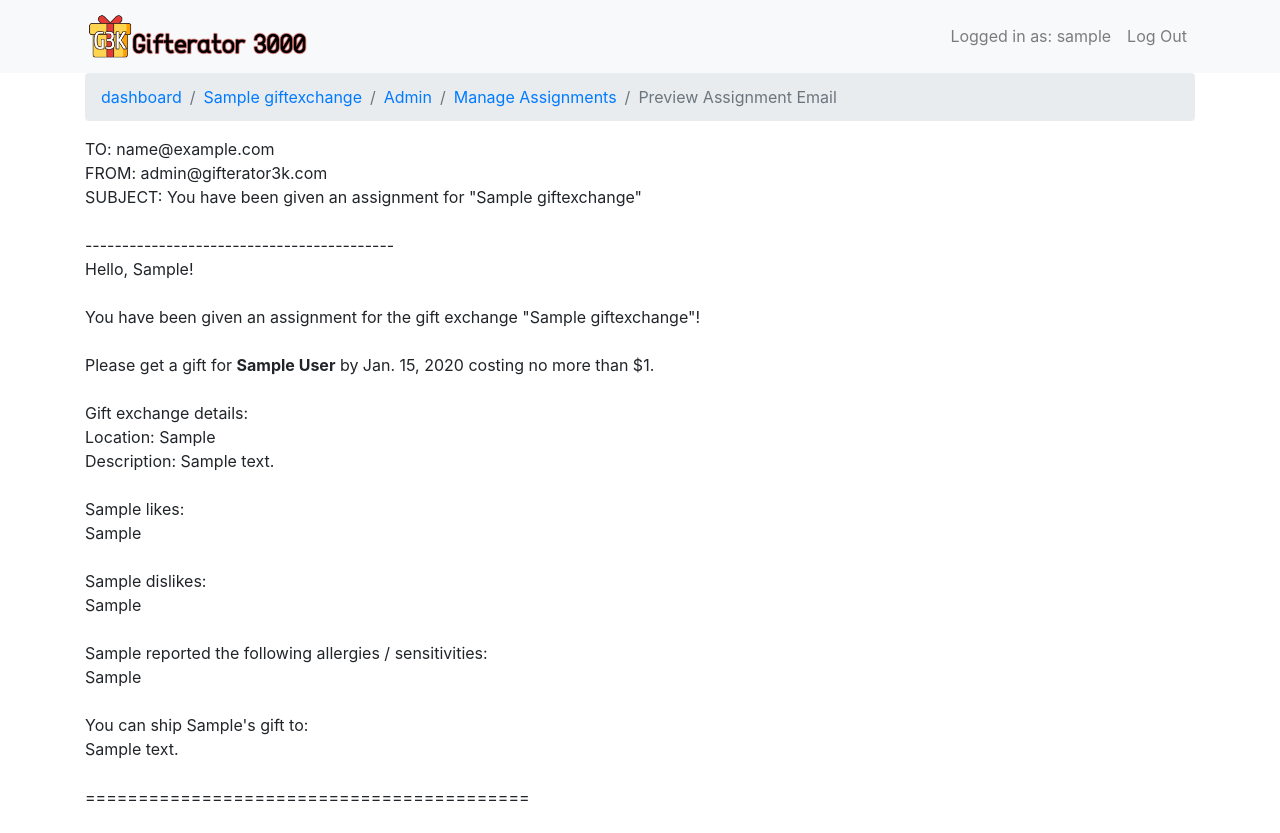
After one commit to astromitts/gifterator3000, a Django app: page /giftexchange/1/manage/assignments/previewemail/1/ in a window 1280 px wide. The commit adds this page. Run offline with Django 3.2, Linux system fonts and the light colour scheme; a user stored in the database is signed in; tables that the repository leaves empty hold one stand-in row (values such as "Sample post"); some libraries are stand-ins or nearby versions.

Commit message:
Add preview emails function and block test email domain

```diff
--- a/giftexchange/models.py
+++ b/giftexchange/models.py
@@ -32,7 +32,7 @@ def generate_login_token(email):
 	return token_hash.hexdigest()
 
 def send_email(subject, html_body, to_emails):
-	if settings.SEND_EMAILS:
+	if settings.SEND_EMAILS and not settings.TEST_EMAIL_DOMAIN in to_emails:
 		message = Mail(
 			from_email=settings.FROM_ADDRESS,
 			to_emails=to_emails,
@@ -475,6 +475,7 @@ class ExchangeAssignment(models.Model):
 		formatted_body = render_to_string(
 			'giftexchange/emails/assignment_email.html',
 			context={
+				'giver': self.giver,
 				'assignment': self.reciever,
 				'giftexchange': self.giftexchange
 			}
@@ -484,9 +485,26 @@ class ExchangeAssignment(models.Model):
 		    html_body=formatted_body,
 		    to_emails=self.giver.email,
 		)
-		email.content_subtype = 'html'
 		self.email_sent = True
 		self.save()
+
+	def render_assignment_email(self):
+		subject = 'You have been given an assignment for "{}"'.format(self.giftexchange.title)
+		formatted_body = render_to_string(
+			'giftexchange/emails/assignment_email.html',
+			context={
+				'giver': self.giver,
+				'assignment': self.reciever,
+				'giftexchange': self.giftexchange
+			}
+		)
+		email_vars = {
+		    'subject': subject,
+		    'html_body': formatted_body,
+		    'to_email': self.giver.email,
+		    'from_email': settings.FROM_ADDRESS
+		}
+		return email_vars
 
 
 class AdminInvitation(models.Model):
--- a/giftexchange/templates/giftexchange/emails/assignment_email.html
+++ b/giftexchange/templates/giftexchange/emails/assignment_email.html
@@ -1,6 +1,10 @@
-Hello!<br /><br />
-You have been given an assignment for "{{giftexchange.title}}"!<br /><br />
-Please get a gift for {{assignment.first_name}} {{assignment.last_name}} by {{giftexchange.date}} costing no more than ${{giftexchange.spending_limit}}.
+Hello, {{giver.first_name}}!<br /><br />
+You have been given an assignment for the gift exchange "{{giftexchange.title}}"!<br /><br />
+Please get a gift for <b>{{assignment.first_name}} {{assignment.last_name}}</b> by {{giftexchange.date}} costing no more than ${{giftexchange.spending_limit}}.
+<br /><br />
+Gift exchange details:<br />
+Location: {{giftexchange.location}}<br />
+Description: {{giftexchange.description}}
 <br /><br />
 {{assignment.first_name}} likes:<br />
 {% if assignment.likes %}
--- /dev/null
+++ b/giftexchange/templates/giftexchange/emails_preview.html
@@ -0,0 +1,15 @@
+{% extends 'giftexchange/base.html' %}
+{% block page_content %}
+	{% for email in emails %}
+		TO: {{email.to_email}} <br />
+		FROM: {{email.from_email}} <br />
+		SUBJECT: {{email.subject}} <br />
+		<br />
+		------------------------------------------
+		<br />
+		{{email.html_body|safe}}
+		<br /><br />
+		==========================================
+		<br /><br />
+	{% endfor %}
+{% endblock %}
--- a/giftexchange/templates/giftexchange/manage_assignments.html
+++ b/giftexchange/templates/giftexchange/manage_assignments.html
@@ -4,6 +4,7 @@
 	<h2>{{giftexchange.title}} Assignments</h2>
 	<div class="row">
 		<div class="col">
+		<a class="float-left"  href="{% url 'giftexchange_preview_assignment_email_all' giftexchange_id=giftexchange.pk %}"><button class="btn btn-primary">Preview All Emails</button></a>
 		{% if not giftexchange.assignments_locked %}
 			<a class="float-left"  href="{% url 'giftexchange_set_assignments' giftexchange_id=giftexchange.pk %}"><button class="btn btn-primary">{% if assignments %}Reset {%else%}Set {% endif%}Assignments</button></a>
 			{% if assignments %}
@@ -26,6 +27,7 @@
 					{% if giftexchange.assignments_locked %}
 					<td><a href="{% url 'giftexchange_send_assignment_email' giftexchange_id=giftexchange.pk target_participant_id=assignment.giver.pk %}"><button class="btn btn-primary btn-sm">{% if assignment.email_sent %}Re-send{%else%}Send{%endif%} Email</button></a></td>
 					{% endif %}
+					<td><a href="{% url 'giftexchange_preview_assignment_email' giftexchange_id=giftexchange.pk target_participant_id=assignment.giver.pk %}"><button class="btn btn-primary btn-sm">Preview Email</button></a></td>
 				</tr>
 			{% endfor %}
 		</table>
--- a/giftexchange/views/admin_views.py
+++ b/giftexchange/views/admin_views.py
@@ -33,8 +33,7 @@ class GiftExchangeAdminDetail(GiftExchangeAdminView):
 		context = {
 			'breadcrumbs': [
 				('dashboard', reverse('dashboard')),
-				(self.giftexchange.title, reverse('giftexchange_detail', kwargs={'giftexchange_id': self.giftexchange_id})),
-				('Admin', None)
+				(self.giftexchange.title, None)
 			],
 			'giftexchange': self.giftexchange
 		}
@@ -284,6 +283,47 @@ class RemoveParticipant(ParticipantAdminAction):
 		return HttpResponse(template.render(context, request))
 
 
+class PreviewAssignmentEmail(GiftExchangeAdminView):
+	def _render_email_for_participant(self, target_participant):
+
+		assignment = ExchangeAssignment.objects.get(
+			giver=target_participant,
+			giftexchange=self.giftexchange
+		)
+		return assignment.render_assignment_email()
+
+	def get(self, request, *args, **kwargs):
+		template = loader.get_template('giftexchange/emails_preview.html')
+		return_url = reverse('giftexchange_manage_assignments', kwargs={'giftexchange_id': self.giftexchange_id})
+		if kwargs.get('target_participant_id'):
+			participant = Participant.objects.get(pk=kwargs['target_participant_id'])
+			assignment = ExchangeAssignment.objects.get(giver=participant)
+			send_all = False
+		else:
+			send_all = True
+
+		context = {
+			'breadcrumbs': [
+				('dashboard', reverse('dashboard')),
+				(self.giftexchange.title, reverse('giftexchange_detail', kwargs={'giftexchange_id': self.giftexchange_id})),
+				('Admin', reverse('giftexchange_manage_dashboard', kwargs={'giftexchange_id': self.giftexchange_id})),
+				('Manage Assignments', return_url),
+				('Preview Assignment Email', None)
+			],
+			'return_url': return_url,
+			'emails': []
+		}
+
+		if send_all:
+			target_participants = Participant.objects.filter(giftexchange=self.giftexchange, status='active').all()
+		else:
+			target_participants = [assignment.giver, ]
+		for participant in target_participants:
+			context['emails'].append(self._render_email_for_participant(participant))
+
+		return HttpResponse(template.render(context, request))
+
+
 class SendAssignmentEmail(GiftExchangeAdminView):
 	def _send_email_for_participant(self, target_participant):
 
--- a/project/settings.py
+++ b/project/settings.py
@@ -126,3 +126,5 @@ FROM_NAME = 'Gifterator3k'
 FROM_ADDRESS = 'admin@gifterator3k.com'
 
 HOST_ALIAS = None
+
+TEST_EMAIL_DOMAIN = 'gifterator3ktest.com'
--- a/project/urls.py
+++ b/project/urls.py
@@ -29,6 +29,8 @@ urlpatterns = [
     path('giftexchange/<int:giftexchange_id>/manage/assignments/set/', admin_views.SetAssigments.as_view(), name='giftexchange_set_assignments'),
     path('giftexchange/<int:giftexchange_id>/manage/assignments/sendemail/all/', admin_views.SendAssignmentEmail.as_view(), name='giftexchange_send_assignment_email_all'),
     path('giftexchange/<int:giftexchange_id>/manage/assignments/sendemail/<int:target_participant_id>/', admin_views.SendAssignmentEmail.as_view(), name='giftexchange_send_assignment_email'),
+    path('giftexchange/<int:giftexchange_id>/manage/assignments/previewemail/all/', admin_views.PreviewAssignmentEmail.as_view(), name='giftexchange_preview_assignment_email_all'),
+    path('giftexchange/<int:giftexchange_id>/manage/assignments/previewemail/<int:target_participant_id>/', admin_views.PreviewAssignmentEmail.as_view(), name='giftexchange_preview_assignment_email'),
     path('giftexchange/<int:giftexchange_id>/manage/assignments/toggle-lock/', admin_views.ToggleAssignmentLock.as_view(), name='giftexchange_toggle_assignment_lock'),
     path('giftexchange/<int:giftexchange_id>/', app_views.GiftExchangePersonalDetail.as_view(), name='giftexchange_detail'),
     path('giftexchange/<int:giftexchange_id>/setgift/', app_views.GiftExchangeSetGift.as_view(), name='giftexchange_set_gift'),
```
